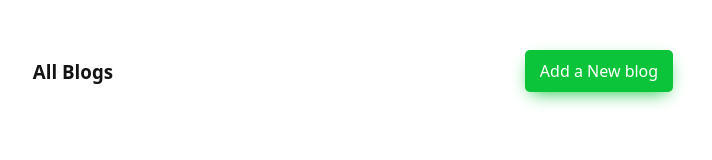
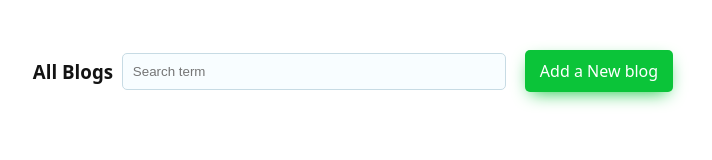
Before and after one commit to NKdesigndev/JSON-Server, a plain HTML site: page index.html in a window 1280 px wide. Shown: the whole page, without its empty margins (287-999 px from the left). Drawn offline with Linux system fonts and the light colour scheme; no server answers.

Commit message:
initial commit

```diff
--- a/index.html
+++ b/index.html
@@ -10,6 +10,9 @@
 <body>
     <nav>
         <h3>All Blogs</h3>
+        <form action="" class="search">
+            <input type="text" name="term" placeholder="Search term">
+        </form>
         <a href="/create.html"> Add a New blog</a>
     </nav>
 
--- a/js/index.js
+++ b/js/index.js
@@ -1,12 +1,15 @@
 const blogConatiner = document.querySelector(".blogs");
+const searchForm = document.querySelector(".search");
 
-const renderPosts = async () => {
+const renderPosts = async (term) => {
   let uri = "http://localhost:3000/posts?_sort=likes&_order=desc";
+
+  if (term) {
+    uri += `&q=${term}`;
+  }
 
   const res = await fetch(uri);
   const posts = await res.json();
-
-  console.log(posts);
 
   let template = "";
 
@@ -24,4 +27,10 @@ const renderPosts = async () => {
   blogConatiner.innerHTML = template;
 };
 
+// Serach Form
+searchForm.addEventListener("submit", (e) => {
+  e.preventDefault();
+  renderPosts(searchForm.term.value.trim());
+});
+
 window.addEventListener("DOMContentLoaded", () => renderPosts());
--- a/style.css
+++ b/style.css
@@ -1,6 +1,7 @@
 *{
     margin: 0;
     padding: 0;
+    box-sizing: border-box;
 }
 @import url('https://fonts.googleapis.com/css2?family=Noto+Sans:ital,wght@0,300;0,400;0,500;0,600;1,400&display=swap');
 body{
@@ -135,3 +136,20 @@ nav a:hover{
     float: right;
     transition: .2s;
 }
+.search{
+    width: 60%;
+    margin-right: 10px;
+}
+.search input{
+    width: 100%;
+    border-radius: 5px;
+    position: relative;
+    background: #f8fdff;
+    padding: 10px;
+    border: none;
+    border: 1px solid #c7dbe4;
+}
+
+.search input:focus{
+    outline: none;
+}
```
